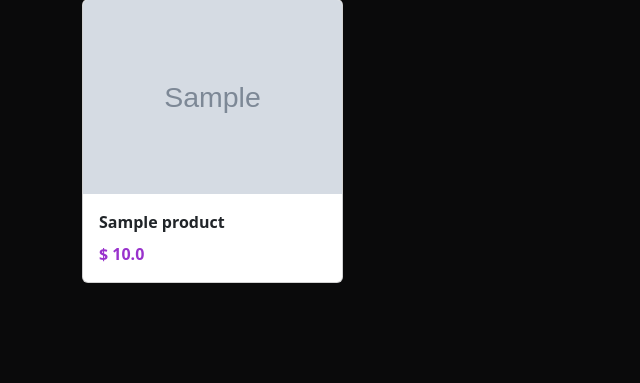
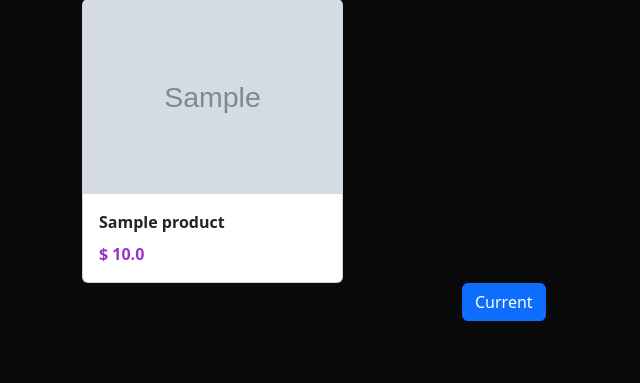
Before and after one commit to timiscarrington/E-comm_Backend, a Django app: page / in a window 1280 px wide. Shown: the part 73-456 px from the top of the page, without its empty margins (0-640 px from the left). Run offline with Django 4.2, Linux system fonts and the light colour scheme; tables that the repository leaves empty hold one stand-in row (values such as "Sample post"); grey boxes marked "Sample" are stand-in pictures.

```diff
--- a/shop/models.py
+++ b/shop/models.py
@@ -1,4 +1,5 @@
 from django.db import models
+
 
 # Create your models here.
 # this going to be the models for each product
@@ -9,6 +10,7 @@ class Products(models.Model):
     category = models.CharField(max_length=200)
     description = models.TextField()
     image = models.CharField(max_length=300)
+    image2= models.CharField(max_length=300, default='https://www.jta.org/wp-content/uploads/2017/06/bubble-gum-960x600.jpg')
 
 class Customer(models.Model):
     first_name = models.CharField(max_length=200)
--- a/shop/templates/shop/index.html
+++ b/shop/templates/shop/index.html
@@ -49,6 +49,28 @@
             </div>
             {%endfor%}
         </div>
+    <div class="row">
+        <div class="col-md-3 offset-md-4">
+            <ul class="pagination">
+                {% if product_objects.has_previous %}
+                <li class="page-item">
+                    <a class="page-link" href="?page={{ product_objects.previous_page_number }}">Previous</a>
+                </li>
+                {% endif %}
+
+                <li class="page-item active">
+                    <a class="page-link" href="?page={{ product_objects.number }}">Current</a>
+                </li>
+
+                {% if product_objects.has_next %}
+                <li class="page-item">
+                    <a class="page-link" href="?page={{ product_objects.next_page_number }}">Next</a>
+                </li>
+                {% endif %}
+            </ul>
+        </div>
+    </div>
+
     </div>
 </body>
 </html>
--- a/shop/views.py
+++ b/shop/views.py
@@ -3,8 +3,10 @@ from .models import Customer
 from django.http import JsonResponse
 from shop.serializers import CustomerSerializer
 from rest_framework import viewsets
+from rest_framework.permissions import IsAdminUser, AllowAny
 from .models import Products
 from .serializers import ProductSerializer
+from django.core.paginator import Paginator
 
 # Create your views here.
 
@@ -14,7 +16,15 @@ def index(request):
     item_name = request.GET.get('item_name')
     if item_name != '' and item_name is not None:
         product_objects = product_objects.filter(title__icontains=item_name)
+
+         # pagination to display the products
+    paginator = Paginator(product_objects, 4)
+    page = request.GET.get('page')
+    product_objects = paginator.get_page(page)
+
     return render(request, 'shop/index.html', {'product_objects':product_objects})
+
+
 
 def customers(request):
     data = Customer.objects.all()
@@ -26,3 +36,9 @@ def customers(request):
 class ProductViewSet(viewsets.ModelViewSet):
     queryset = Products.objects.all()
     serializer_class = ProductSerializer
+    permission_classes = [IsAdminUser | AllowAny]
+    #function that checks if its admin user, if not products can only be read, not updated, created, nor destroyed
+    def get_permissions(self):
+        if self.action in ['create', 'update', 'partial_update', 'destroy']:
+            self.permission_classes = [IsAdminUser]
+        return super(ProductViewSet, self).get_permissions()
```
Also changed, not shown: ecomsite/settings.py (+9 -6 lines), ecomsite/urls.py (+3 -4 lines), shop/migrations/0004_products_image2.py (added).
